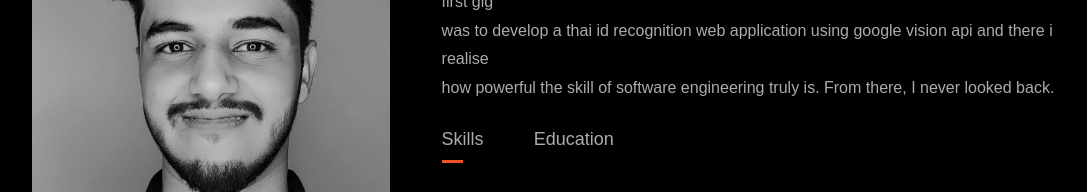
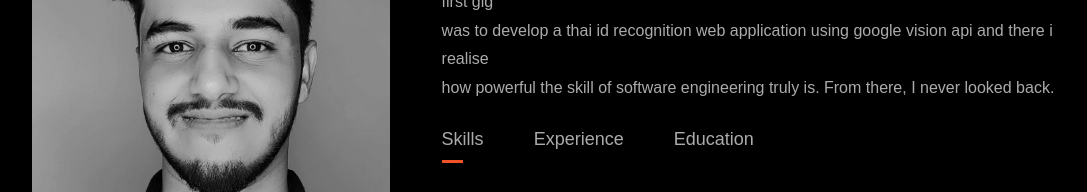
Before and after one commit to Alpha-kid/sameer-resume, a plain HTML site: page index.html in a window 1280 px wide. Shown: the part 1000-1192 px from the top of the page, without its empty margins (96-1183 px from the left). Drawn offline with Linux system fonts and the light colour scheme.

Commit message:
Update index.html

```diff
--- a/index.html
+++ b/index.html
@@ -54,7 +54,7 @@
 
                     <div class="tabs">
                         <p class="tab-links act-link" onclick="opentab('skills')">Skills</p>
-                        <!-- <p class="tab-links" onclick="opentab('experience')">Experience</p> -->
+                        <p class="tab-links" onclick="opentab('experience')">Experience</p>
                         <p class="tab-links" onclick="opentab('education')">Education</p>
                     </div>
 
```
